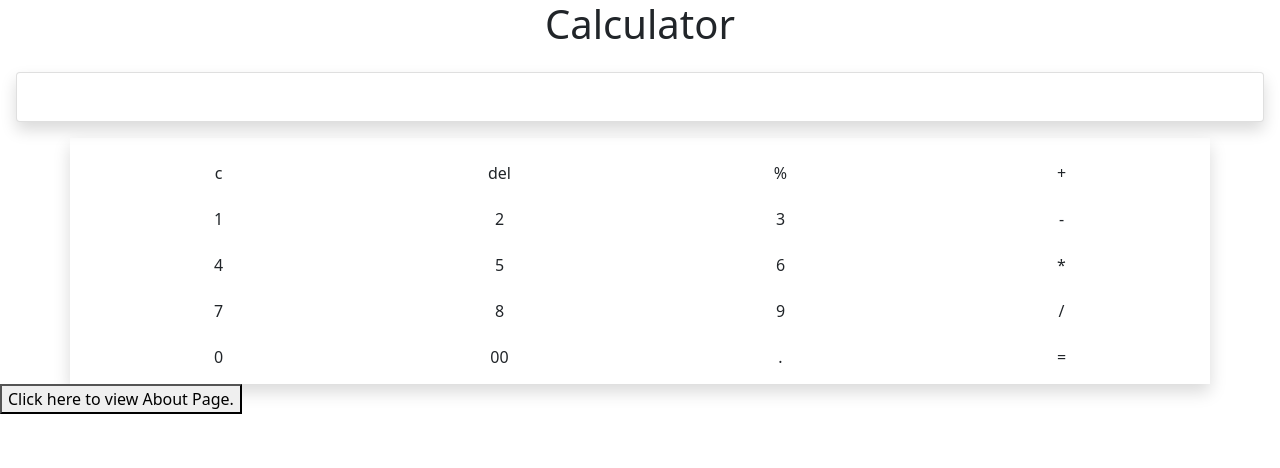
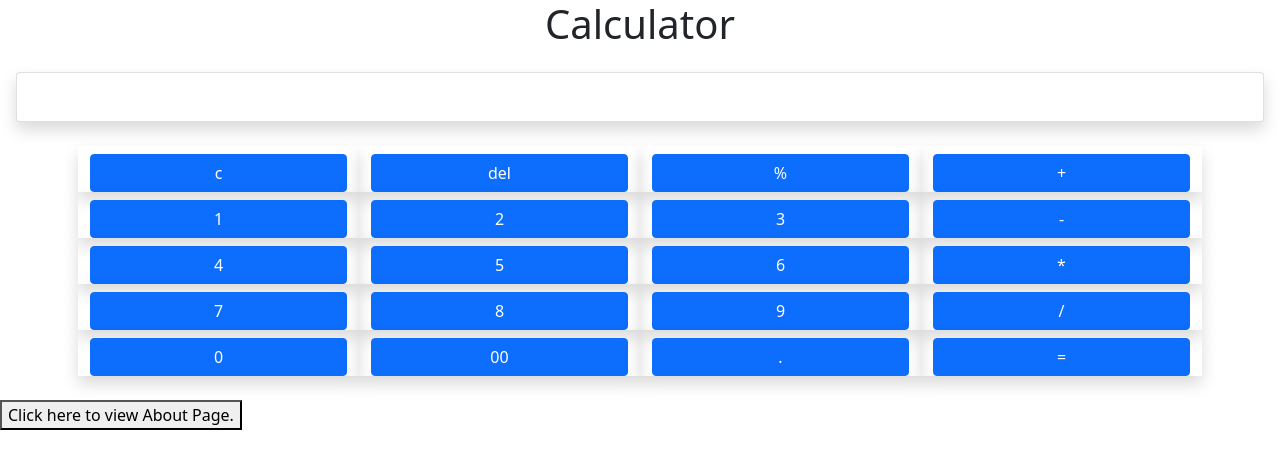
Before and after one commit to Spandana2930/mycalci, a React (Create React App) app: page / in a window 1280 px wide. Shown: the top 468 px of the page. Built offline with nearby package versions, Linux system fonts and the light colour scheme.

Commit message:
added exceeded

```diff
--- a/package.json
+++ b/package.json
@@ -3,12 +3,14 @@
   "version": "0.1.0",
   "private": true,
   "dependencies": {
+    "@reduxjs/toolkit": "^1.6.2",
     "@testing-library/jest-dom": "^5.15.0",
     "@testing-library/react": "^11.2.7",
     "@testing-library/user-event": "^12.8.3",
     "bootstrap": "^5.1.3",
     "react": "^17.0.2",
     "react-dom": "^17.0.2",
+    "react-redux": "^7.2.6",
     "react-router-dom": "^5.2.0",
     "react-scripts": "4.0.3",
     "web-vitals": "^1.1.2"
--- a/src/components/BodyComponent/bodycomponent.js
+++ b/src/components/BodyComponent/bodycomponent.js
@@ -1,9 +1,10 @@
 /**
  * Importing all the local components
  */
-import React, { Component } from 'react';
-import "./bodycomponent.css"
-import Button from '../reuseablecomponents/button'
+import React, { Component } from "react";
+import "./bodycomponent.css";
+import Button from "../reuseablecomponents/button";
+
 
 /**
  * creating Class Component as BodyComponent
@@ -20,12 +21,12 @@ class Bodycomponent extends Component {
       operator: "",
       upperdisplay: "",
       lowerdisplay: "",
+      exceeded:""
     };
   }
 
   clear = () => {
     this.setState({
-
       operand: "",
       operator: "",
       upperdisplay: "",
@@ -39,6 +40,28 @@ class Bodycomponent extends Component {
       upperdisplay: this.state.upperdisplay.slice(0, -1),
     });
   };
+  lowerdisplay = (splittedNumber) => {
+    if (this.state.operator == "+") {
+      let num = splittedNumber.reduce((a, b) => a + b);
+      this.setState({ lowerdisplay: num });
+    }
+    if (this.state.operator == "-") {
+      let num = splittedNumber.reduce((a, b) => a - b);
+      this.setState({ lowerdisplay: num });
+    }
+    if (this.state.operator == "*") {
+      let num = splittedNumber.reduce((a, b) => a * b);
+      this.setState({ lowerdisplay: num });
+    }
+    if (this.state.operator == "/") {
+      let num = splittedNumber.reduce((a, b) => a / b);
+      this.setState({ lowerdisplay: num });
+    }
+    if (this.state.operator == "%") {
+      let num = splittedNumber.reduce((a, b) => a % b);
+      this.setState({ lowerdisplay: num });
+    }
+  };
   /**
    *
    * @param {*} event
@@ -49,62 +72,14 @@ class Bodycomponent extends Component {
   add = (event) => {
     let value = event.target.value;
     if (value == "=") {
-        let splittedValue = this.state.upperdisplay.split(this.state.operator);
-        let array = [...this.state.history]
-        array.push(this.state.upperdisplay)
-        console.log(this.state)
-        this.setState({history:array})
+      let splittedValue = this.state.upperdisplay.split(this.state.operator);
+      const splittedNumber = splittedValue.map(Number);
+      console.log(splittedNumber);
+      this.lowerdisplay(splittedNumber);
+      let array = [...this.state.history];
+      array.push(this.state.upperdisplay);
 
-      if (this.state.operator == "+") {
-        let totalplus = 0;
-        splittedValue.map((a) => {
-          if (Number(a)) {
-            let num = Number(a);
-            totalplus += num;
-          }
-          this.setState({ lowerdisplay: totalplus });
-        });
-      }
-      if (this.state.operator == "-") {
-        let totalminus = 0
-        splittedValue.map((a) => {
-          if (Number(a)) {
-            let num = Number(a);
-            totalminus -= num
-          }
-          this.setState({ lowerdisplay: totalminus });
-        });
-      }
-      if (this.state.operator == "*") {
-        let totalmul = 1;
-        splittedValue.map((a) => {
-          if (Number(a)) {
-            let num = Number(a);
-            totalmul *= num;
-          }
-          this.setState({ lowerdisplay: totalmul });
-        });
-      }
-      if (this.state.operator == "%") {
-        let totaldiv = 1;
-        splittedValue.map((a) => {
-          if (Number(a)) {
-            let num = Number(a);
-            totaldiv %= num;
-          }
-          this.setState({ lowerdisplay: totaldiv });
-        });
-      }
-      if (this.state.operator == "/") {
-        let totaldiv = 1;
-        splittedValue.map((a) => {
-          if (Number(a)) {
-            let num = Number(a);
-            totaldiv /= num;
-          }
-          this.setState({ lowerdisplay: totaldiv });
-        });
-      }
+      this.setState({ history: array });
     }
     if (value == "+") {
       this.setState({
@@ -153,9 +128,13 @@ class Bodycomponent extends Component {
       value == "-" ||
       value == "*" ||
       value == "%" ||
-      value == "/"
+      value == "/" ||
+      value == "0"
     ) {
       this.setState({ upperdisplay: this.state.upperdisplay + value });
+      if(this.state.upperdisplay.length>10){
+        this.setState({exceeded:"Limit exceeded"})
+      }
     }
   };
   render() {
@@ -189,24 +168,24 @@ class Bodycomponent extends Component {
           <h2 className="align-self-end p-2">{this.state.lowerdisplay}</h2>
         </div>
         <div className="container">
-          <div className="row shadow p-2">
+          <div className="row  p-2">
             {arr.map((value) => {
               return (
-                <div className="col-3">
+                <div className="col-3 shadow bg-grey" style = {{backgroundSize:"cover"}}>
                   <Button
-                    className="btn btn-grey col-12 mt-2"
+                    className="btn btn-primary col-12 mt-2"
                     value={value}
-                    handleClick={(event) => this.add(event)}
+                    handleClick={(event) => this.state.exceeded?"": this.add(event)}
                     btnText={value}
                   />
                 </div>
               );
             })}
+            <p>{this.state.exceeded}</p>
           </div>
         </div>
       </>
     );
   }
 }
-
 export default Bodycomponent;
--- a/src/index.js
+++ b/src/index.js
@@ -8,10 +8,16 @@ import './index.css';
 import App from './App';
 import reportWebVitals from './reportWebVitals';
 import 'bootstrap/dist/css/bootstrap.min.css';
+// import {Provider} from 'react-redux'
+// // import rootReducer from "./store/reducers"
+// import store from "./store"
+// const store = createStore(rootReducer)
 
 ReactDOM.render(
   <React.StrictMode>
+    {/* <Provider store = {store}> */}
     <App />
+    {/* </Provider> */}
   </React.StrictMode>,
   document.getElementById('root')
 );
--- /dev/null
+++ b/src/store/index.js
@@ -0,0 +1,3 @@
+import {configureStore,configureStore} from '@reduxjs/toolkit'
+import reducer from "./reducers/index"
+export default function reducer
--- /dev/null
+++ b/src/store/type/index.js
@@ -0,0 +1 @@
+export const UPPER_DISPLAY = "UPPER_DISPLAY"
```
Also changed, not shown: src/store/actions/index.js (added, +17 -0 lines), src/store/reducers/index.js (added, +17 -0 lines), 1 other file (tests, documents, lock files or other folders).
